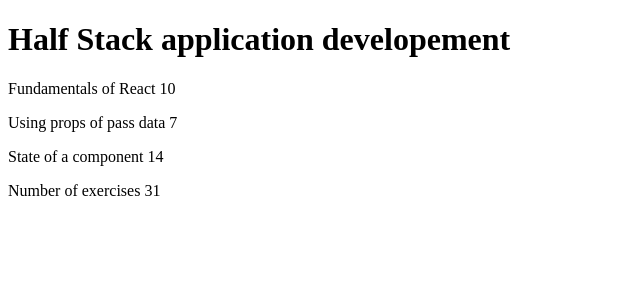
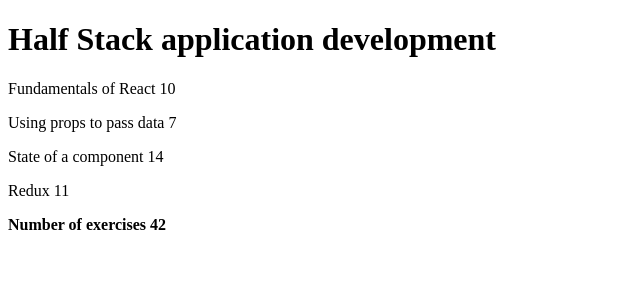
Before and after one commit to kimarimt/fullstack_open, a React (Vite) app in the folder part2/courseinfo/: page / in a window 1280 px wide. Shown: the top 300 px of the page, without its empty margins (0-640 px from the left). Built offline with nearby package versions, Linux system fonts and the light colour scheme.

Commit message:
finished exercises 2.1-2.3

```diff
--- a/part2/courseinfo/src/App.jsx
+++ b/part2/courseinfo/src/App.jsx
@@ -1,34 +1,34 @@
-import Content from './components/Content'
-import Header from './components/Header'
-import Total from './components/Total'
+import Course from './components/Course'
 
 const App = () => {
   const course = {
-    name: 'Half Stack application developement',
+    id: 1,
+    name: 'Half Stack application development',
     parts: [
       {
         name: 'Fundamentals of React',
-        exercises: 10
+        exercises: 10,
+        id: 1
       },
       {
-        name: 'Using props of pass data',
-        exercises: 7
+        name: 'Using props to pass data',
+        exercises: 7,
+        id: 2
       },
       {
         name: 'State of a component',
-        exercises: 14
-      }
+        exercises: 14,
+        id: 3
+      },
+      {
+        name: 'Redux',
+        exercises: 11,
+        id: 4
+      },
     ]
   }
 
-  return (
-    <div>
-      <Header course={course.name} />
-      <Content parts={course.parts}
-      />
-      <Total parts={course.parts} />
-    </div>
-  )
+  return <Course course={course} />
 }
 
 export default App
--- a/part2/courseinfo/src/components/Content.jsx
+++ b/part2/courseinfo/src/components/Content.jsx
@@ -2,9 +2,9 @@
 
 const Content = ({ parts }) => (
   <>
-    <Part part={parts[0]} />
-    <Part part={parts[1]} />
-    <Part part={parts[2]} />
+    {parts.map(part =>
+      <Part id={part.id} part={part} />
+    )}
   </>
 )
 
--- /dev/null
+++ b/part2/courseinfo/src/components/Course.jsx
@@ -0,0 +1,14 @@
+import Content from './Content'
+import Header from './Header'
+import Total from './Total'
+
+const Course = ({ course }) => (
+  <>
+    <Header course={course.name} />
+    <Content parts={course.parts}
+    />
+    <Total parts={course.parts} />
+  </>
+)
+
+export default Course
--- a/part2/courseinfo/src/components/Total.jsx
+++ b/part2/courseinfo/src/components/Total.jsx
@@ -1,7 +1,9 @@
 const Total = ({ parts }) => {
   const total = parts.reduce((prev, curr) => prev + curr.exercises, 0)
 
-  return <p>Number of exercises {total}</p>
+  return <p>
+    <strong>Number of exercises {total}</strong>
+  </p>
 }
 
 export default Total
```
